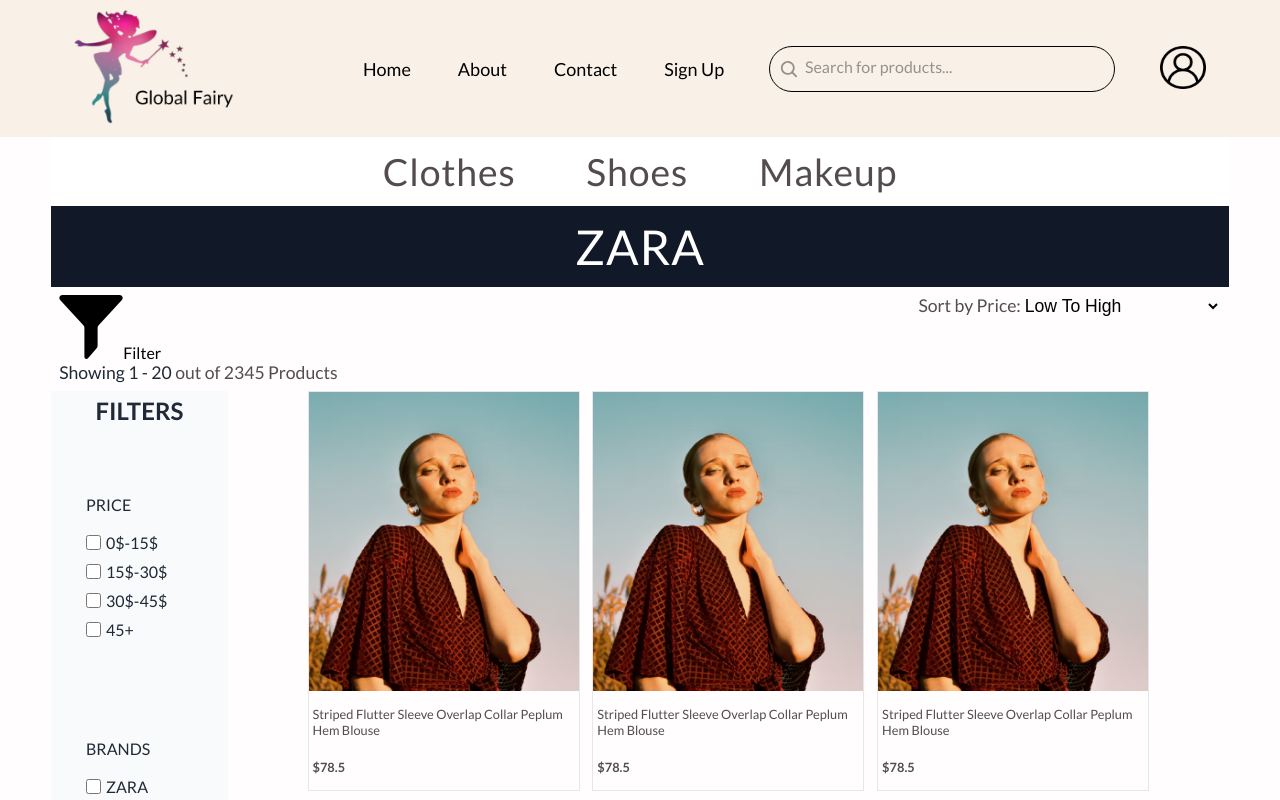
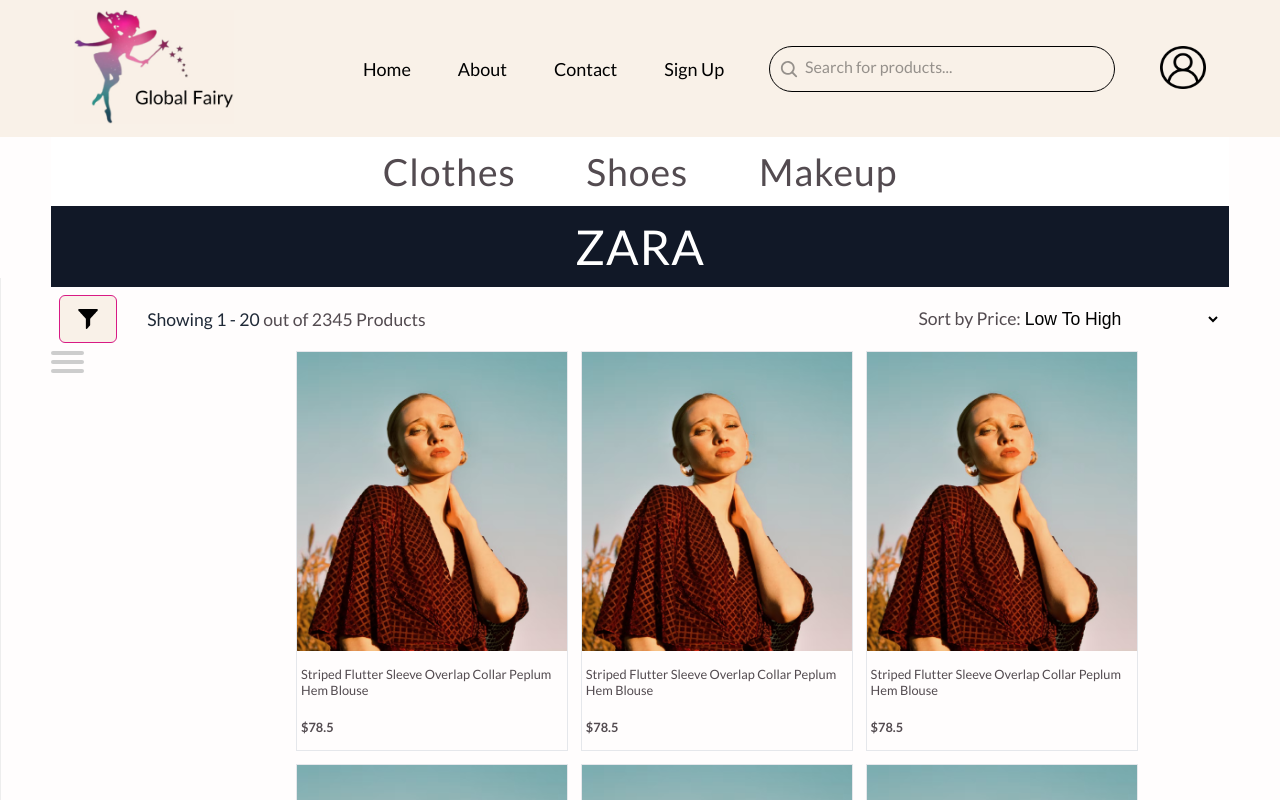
Before and after one commit to YahyaNashar22/Global-Fairy-front-end, a React (Create React App) app in the folder global-fairy/: page /brand in a window 1280 px wide. Shown: the top 800 px of the page. Built offline with nearby package versions, Linux system fonts and the light colour scheme.

Commit message:
SideBar almost done

```diff
--- a/global-fairy/src/pages/Brand/Brand.js
+++ b/global-fairy/src/pages/Brand/Brand.js
@@ -14,38 +14,49 @@
 const Brand = () => {
     return (
         <div className={styles.brandPage}>
+            {/*  */}
             <div className={styles.headerBrand}>
                 <CategoriesHeader />
                 <BrandHeader />
             </div>
-
-
+            {/*  */}
             <div className={styles.mainBrand}>
+                {/*  */}
                 <div className={styles.addComp}>
 
-
-                    <div className="content">
-                        <div className="filter">
-                            <img src={Filter} alt="Filter Icon" />
-                            <span>Filter</span>
+                    <div className={styles.content}>
+                        <div className={styles.firstBox}>
+                            <div className={styles.filterBtn}>
+                                <img src={Filter} className={styles.filterIcon} alt="Filter Icon" />
+                                {/* <span>Filter</span> */}
+                            </div>
+                            <ProductNbs />
                         </div>
-                        <ProductNbs />
                     </div>
-
-
                     <SortBy />
                 </div>
+                {/*  */}
                 <div className={styles.mainProduct}>
                     <div className={styles.sideB}>
-                    <SideBar />
+                        {/* <SideBar /> */}
+                        <nav role="navigation">
+                                    <div className={styles.menuToggle} >
+                                        <input type="checkbox" />
+                                        <span></span>
+                                        <span></span>
+                                        <span></span>
+
+                                        <ul className={styles.menu}>
+                                            <SideBar />
+                                        </ul>
+                                    </div>
+                                </nav>
                     </div>
                     <div className={styles.products}>
                         <ProductCard />
                         <ProductCard />
                         <ProductCard />
-                        {/* <ProductCard />
                         <ProductCard />
-                        <ProductCard /> */}
                         <ProductCard />
                         <ProductCard />
                         <ProductCard />
@@ -53,6 +64,7 @@
                     </div>
                 </div>
             </div>
+            {/*  */}
             <div className={styles.arrow}>
                 <Arrows/>
             </div>
--- a/global-fairy/src/pages/Brand/Brand.module.css
+++ b/global-fairy/src/pages/Brand/Brand.module.css
@@ -17,13 +17,36 @@
 }
 .addComp{
     height: 2%;
-    /* border: 1px solid black; */
     display: flex;
-    flex-direction: row;
     justify-content: space-between;
+    align-items: center;
     padding: 0.5em;
+}
 
+.firstBox {
+    display: flex;
+    align-items: center;
+    gap: 30px;
+    justify-content: space-between;
+    width: 100%;
 }
+.filterBtn {
+    display: flex;
+    align-items: center;
+    gap: 10px;
+    cursor: pointer;
+    background-color: #F9F1E8;
+    border: 1px solid #D81A84;
+    border-radius: 6px;
+    padding: 13px 18px;
+}
+.filterBtn img {
+    width: 20px;
+}
+.filterBtn span {
+    font-size: 1.1rem;
+}
+
 .mainProduct{
     height: auto;
     width: auto;
@@ -77,6 +100,7 @@
 }
 .sideB{
     width: 15%;
+    /* display: none;  */
 }
 
 @media (max-width:1497px){
@@ -85,3 +109,150 @@
   }
 
 }
+
+@media (max-width: 992px) {
+  .mainProduct .sideB {
+  display: none !important;
+    }
+}
+
+
+/**/
+
+.menuToggle
+{
+  display: block;
+  position: relative;
+  /* top: 50px; */
+  /* left: 50px; */
+
+  z-index: 1;
+
+  -webkit-user-select: none;
+  user-select: none;
+}
+
+.menuToggle a
+{
+  text-decoration: none;
+  color: #232323;
+
+  transition: color 0.3s ease;
+}
+
+.menuToggle a:hover
+{
+  color: tomato;
+}
+
+
+.menuToggle input
+{
+  display: block;
+  width: 40px;
+  height: 32px;
+  position: absolute;
+  top: -7px;
+  left: -5px;
+
+  cursor: pointer;
+
+  opacity: 0; /* hide this */
+  z-index: 2; /* and place it over the hamburger */
+
+  -webkit-touch-callout: none;
+}
+
+/*
+ * Just a quick hamburger
+ */
+.menuToggle span
+{
+  display: block;
+  width: 33px;
+  height: 4px;
+  margin-bottom: 5px;
+  position: relative;
+
+  background: #cdcdcd;
+  border-radius: 3px;
+
+  z-index: 1;
+
+  transform-origin: 4px 0px;
+
+  transition: transform 0.5s cubic-bezier(0.77,0.2,0.05,1.0),
+              background 0.5s cubic-bezier(0.77,0.2,0.05,1.0),
+              opacity 0.55s ease;
+}
+
+.menuToggle span:first-child
+{
+  transform-origin: 0% 0%;
+}
+
+.menuToggle span:nth-last-child(2)
+{
+  transform-origin: 0% 100%;
+}
+
+/*
+ * Transform all the slices of hamburger
+ * into a crossmark.
+ */
+.menuToggle input:checked ~ span
+{
+  opacity: 1;
+  transform: rotate(45deg) translate(-2px, -1px);
+  background: #232323;
+}
+
+/*
+ * But let's hide the middle one.
+ */
+.menuToggle input:checked ~ span:nth-last-child(3)
+{
+  opacity: 0;
+  transform: rotate(0deg) scale(0.2, 0.2);
+}
+
+/*
+ * Ohyeah and the last one should go the other direction
+ */
+.menuToggle input:checked ~ span:nth-last-child(2)
+{
+  transform: rotate(-45deg) translate(0, -1px);
+}
+
+/*
+ * Make this absolute positioned
+ * at the top left of the screen
+ */
+.menu
+{
+    position: absolute;
+    width: 300px;
+    margin: -100px 0 0 -50px;
+    padding: 25px;
+    /* padding-top: 125px; */
+    background: #ededed;
+    list-style-type: none;
+    -webkit-font-smoothing: antialiased;
+    transform-origin: 0% 0%;
+    transform: translate(-100%, 0);
+    transition: transform 0.5s cubic-bezier(0.77,0.2,0.05,1.0);
+}
+
+.menu li
+{
+  padding: 10px 0;
+  font-size: 22px;
+}
+
+/*
+ * And let's slide it in from the left
+ */
+.menuToggle input:checked ~ ul
+{
+  transform: none;
+}
```
